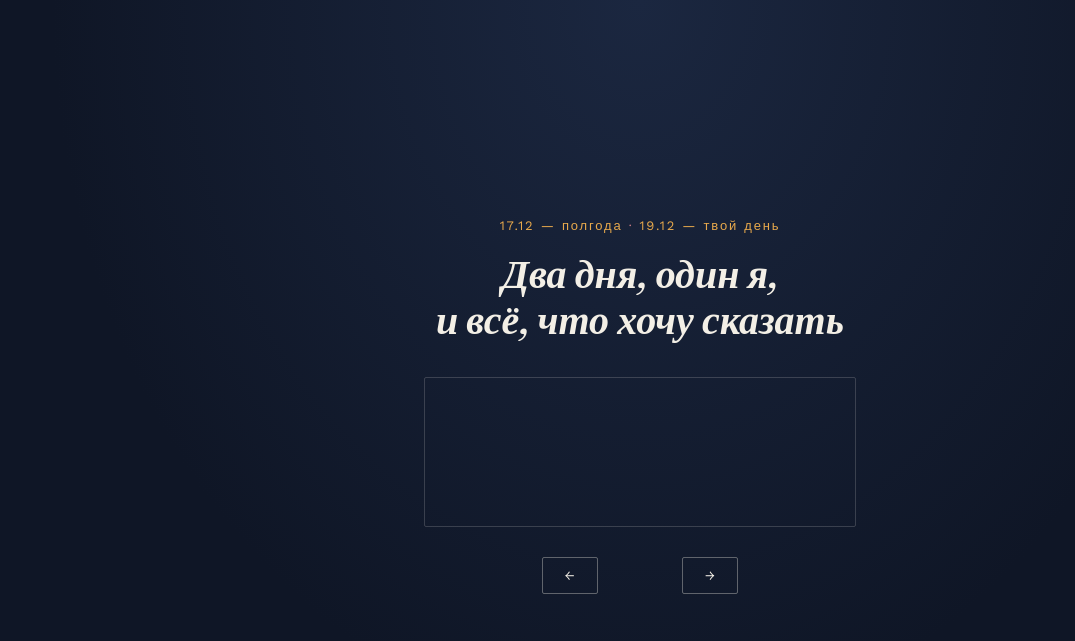
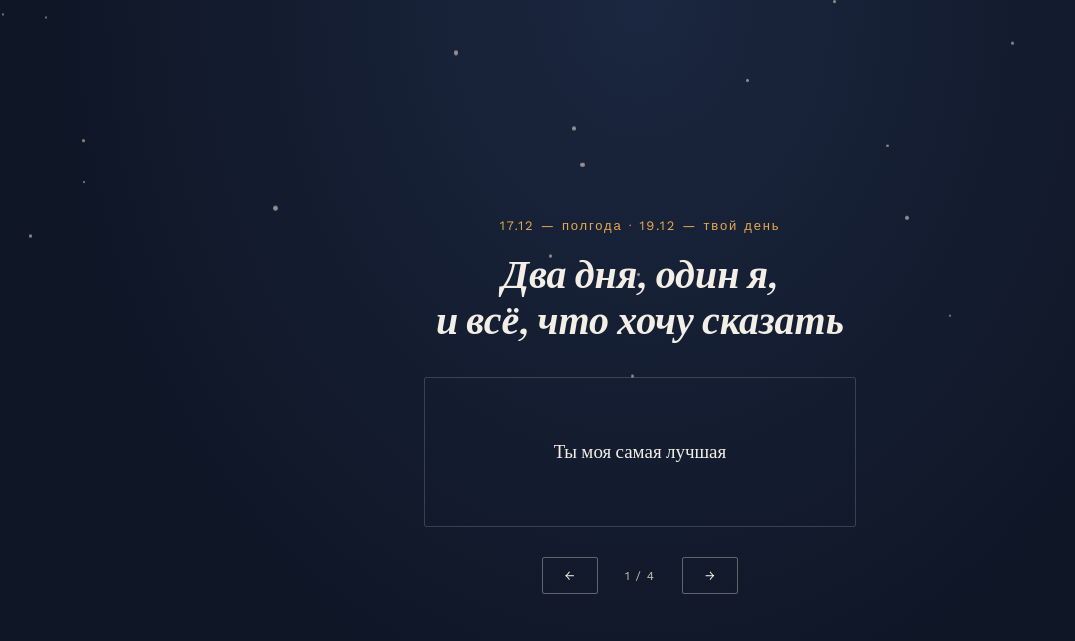
Before and after one commit to BitterMan90/Your-Birthday, a plain HTML site: page index.html in a window 1280 px wide. Shown: the whole page, without its empty margins (0-1075 px from the left). Drawn offline with nearby package versions, Linux system fonts and the light colour scheme.

Commit message:
Add files via upload

```diff
--- a/index.html
+++ b/index.html
@@ -158,8 +158,8 @@ const WISHES = [
   "Ты моя самая лучшая",
   "Самая добрая",
   "Самая красивая",
-  "Самая любимая девочка".
-  ];
+  "Самая любимая девочка",
+];
 /* ============================================================ */
 
 let i = 0;
```
